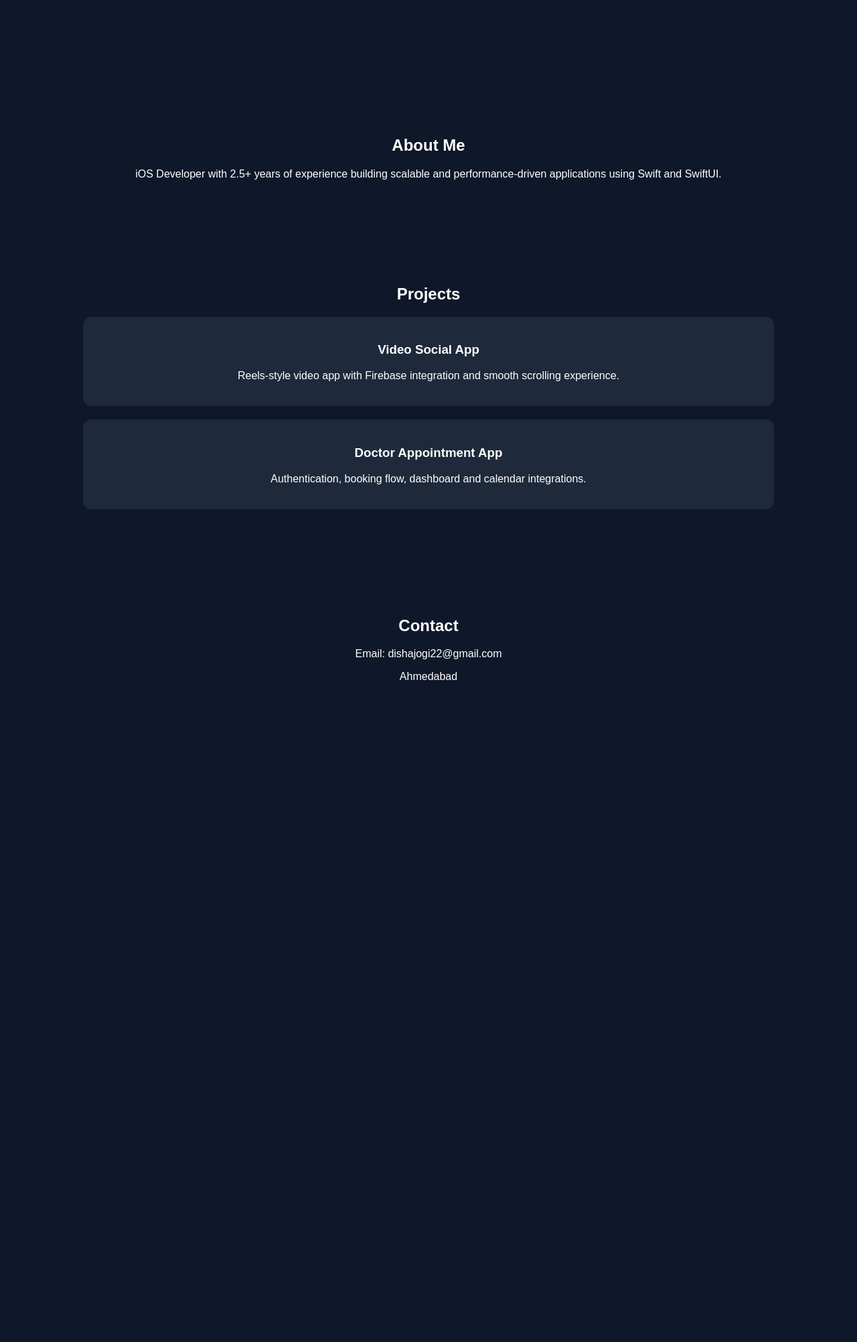
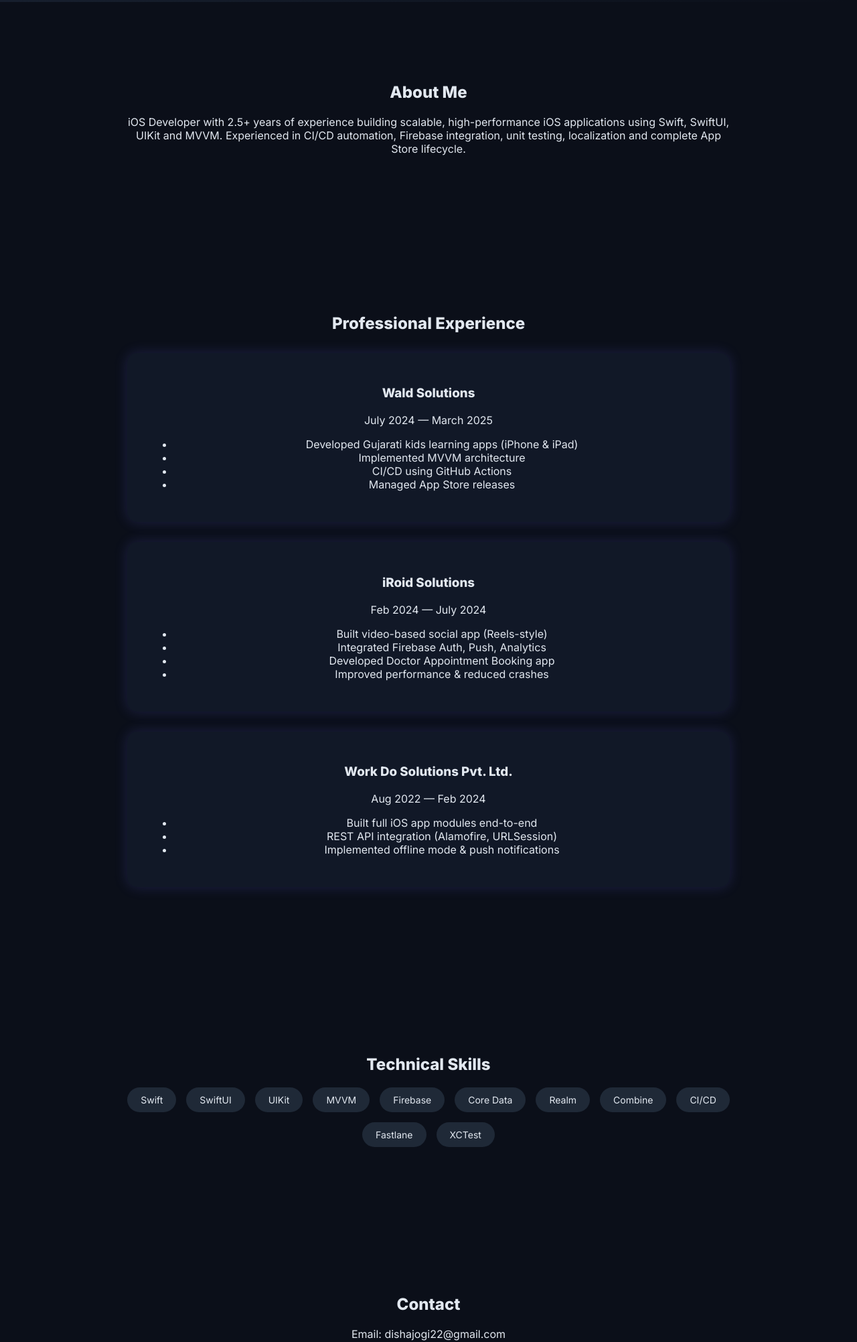
Before and after one commit to JaydipMak/disha-portfolio, a plain HTML site: page index.html in a window 1280 px wide. Shown: the part 797-2800 px from the top of the page at 67% size. Before the commit the page ends 1892 px from the top, so only its background shows below. Drawn offline with Linux system fonts and the light colour scheme.

Commit message:
Update Code

```diff
--- a/index.html
+++ b/index.html
@@ -1,45 +1,106 @@
 <!DOCTYPE html>
-<html>
+<html lang="en">
 <head>
+<meta charset="UTF-8">
+<meta name="viewport" content="width=device-width, initial-scale=1.0">
 <title>Disha Jogi | iOS Developer</title>
 <link rel="stylesheet" href="style.css">
+<link href="https://fonts.googleapis.com/css2?family=Inter:wght@300;400;600;800&display=swap" rel="stylesheet">
 </head>
 <body>
 
+<header class="navbar">
+  <div class="logo">Disha Jogi</div>
+  <nav>
+    <a href="#about">About</a>
+    <a href="#experience">Experience</a>
+    <a href="#skills">Skills</a>
+    <a href="#contact">Contact</a>
+  </nav>
+</header>
+
 <section class="hero">
-    <h1>Disha Jogi</h1>
-    <p>iOS Developer | SwiftUI | MVVM | CI/CD</p>
-    <a href="#projects" class="btn">View Projects</a>
+  <h1 class="fade-up">Building Scalable iOS Apps</h1>
+  <p class="fade-up delay-1">
+    Swift | SwiftUI | MVVM | CI/CD | App Store Deployment
+  </p>
+  <a href="#experience" class="btn fade-up delay-2">Explore Work</a>
 </section>
 
-  <section id="about">
+<section id="about" class="section fade-in">
   <h2>About Me</h2>
   <p>
-      iOS Developer with 2.5+ years of experience building scalable
-      and performance-driven applications using Swift and SwiftUI.
+    iOS Developer with 2.5+ years of experience building scalable,
+    high-performance iOS applications using Swift, SwiftUI, UIKit and MVVM.
+    Experienced in CI/CD automation, Firebase integration, unit testing,
+    localization and complete App Store lifecycle.
   </p>
 </section>
 
-  <section id="projects">
-    <h2>Projects</h2>
+<section id="experience" class="section">
+  <h2>Professional Experience</h2>
 
-    <div class="card">
-      <h3>Video Social App</h3>
-      <p>Reels-style video app with Firebase integration and smooth scrolling experience.</p>
+  <div class="card fade-up">
+    <h3>Wald Solutions</h3>
+    <span>July 2024 — March 2025</span>
+    <ul>
+      <li>Developed Gujarati kids learning apps (iPhone & iPad)</li>
+      <li>Implemented MVVM architecture</li>
+      <li>CI/CD using GitHub Actions</li>
+      <li>Managed App Store releases</li>
+    </ul>
   </div>
 
-    <div class="card">
-      <h3>Doctor Appointment App</h3>
-      <p>Authentication, booking flow, dashboard and calendar integrations.</p>
+  <div class="card fade-up delay-1">
+    <h3>iRoid Solutions</h3>
+    <span>Feb 2024 — July 2024</span>
+    <ul>
+      <li>Built video-based social app (Reels-style)</li>
+      <li>Integrated Firebase Auth, Push, Analytics</li>
+      <li>Developed Doctor Appointment Booking app</li>
+      <li>Improved performance & reduced crashes</li>
+    </ul>
+  </div>
+
+  <div class="card fade-up delay-2">
+    <h3>Work Do Solutions Pvt. Ltd.</h3>
+    <span>Aug 2022 — Feb 2024</span>
+    <ul>
+      <li>Built full iOS app modules end-to-end</li>
+      <li>REST API integration (Alamofire, URLSession)</li>
+      <li>Implemented offline mode & push notifications</li>
+    </ul>
   </div>
 
 </section>
 
-  <section id="contact">
+<section id="skills" class="section fade-in">
+  <h2>Technical Skills</h2>
+  <div class="skills-grid">
+    <span>Swift</span>
+    <span>SwiftUI</span>
+    <span>UIKit</span>
+    <span>MVVM</span>
+    <span>Firebase</span>
+    <span>Core Data</span>
+    <span>Realm</span>
+    <span>Combine</span>
+    <span>CI/CD</span>
+    <span>Fastlane</span>
+    <span>XCTest</span>
+  </div>
+</section>
+
+<section id="contact" class="section fade-in">
   <h2>Contact</h2>
   <p>Email: dishajogi22@gmail.com</p>
-    <p>Ahmedabad</p>
+  <p>Phone: +91 9574665449</p>
+  <p>Ahmedabad, India</p>
 </section>
+
+<footer>
+  © 2026 Disha Jogi — iOS Developer
+</footer>
 
 </body>
 </html>
--- a/style.css
+++ b/style.css
@@ -1,41 +1,120 @@
 body {
   margin: 0;
-  font-family: Arial, sans-serif;
-  background-color: #0f172a;
-  color: white;
+  font-family: 'Inter', sans-serif;
+  background: #0b0f19;
+  color: #e2e8f0;
+  scroll-behavior: smooth;
 }
 
-section {
-  padding: 60px 20px;
-  text-align: center;
+.navbar {
+  display: flex;
+  justify-content: space-between;
+  padding: 20px 50px;
+  position: fixed;
+  width: 100%;
+  background: rgba(11,15,25,0.8);
+  backdrop-filter: blur(10px);
+}
+
+.navbar a {
+  margin-left: 20px;
+  text-decoration: none;
+  color: #94a3b8;
+  transition: 0.3s;
+}
+
+.navbar a:hover {
+  color: white;
 }
 
 .hero {
   height: 100vh;
+  background: linear-gradient(135deg,#1e293b,#0b0f19);
   display: flex;
   flex-direction: column;
   justify-content: center;
+  align-items: center;
+  text-align: center;
 }
 
 .hero h1 {
   font-size: 48px;
-  margin-bottom: 10px;
+  margin-bottom: 20px;
 }
 
 .btn {
-  display: inline-block;
-  margin-top: 20px;
-  padding: 12px 25px;
+  padding: 12px 30px;
   background: #6366f1;
   color: white;
   text-decoration: none;
   border-radius: 8px;
+  transition: 0.3s;
+}
+
+.btn:hover {
+  background: #4f46e5;
+}
+
+.section {
+  padding: 100px 20px;
+  max-width: 900px;
+  margin: auto;
+  text-align: center;
 }
 
 .card {
-  background: #1e293b;
-  margin: 20px auto;
-  padding: 20px;
-  width: 80%;
-  border-radius: 12px;
+  background: #111827;
+  padding: 30px;
+  margin: 30px 0;
+  border-radius: 15px;
+  box-shadow: 0 0 20px rgba(99,102,241,0.2);
+  transition: 0.3s;
 }
+
+.card:hover {
+  transform: translateY(-8px);
+}
+
+.skills-grid {
+  display: flex;
+  flex-wrap: wrap;
+  justify-content: center;
+  gap: 15px;
+}
+
+.skills-grid span {
+  background: #1f2937;
+  padding: 10px 20px;
+  border-radius: 20px;
+  font-size: 14px;
+}
+
+footer {
+  text-align: center;
+  padding: 30px;
+  background: #111827;
+}
+
+/* Animations */
+
+.fade-up {
+  opacity: 0;
+  transform: translateY(40px);
+  animation: fadeUp 1s forwards;
+}
+
+.delay-1 { animation-delay: 0.3s; }
+.delay-2 { animation-delay: 0.6s; }
+
+.fade-in {
+  opacity: 0;
+  animation: fadeIn 1.5s forwards;
+}
+
+@keyframes fadeUp {
+  to { opacity: 1; transform: translateY(0); }
+}
+
+@keyframes fadeIn {
+  to { opacity: 1; }
+}
```
Lines whose indentation alone changed are shown as unchanged.
